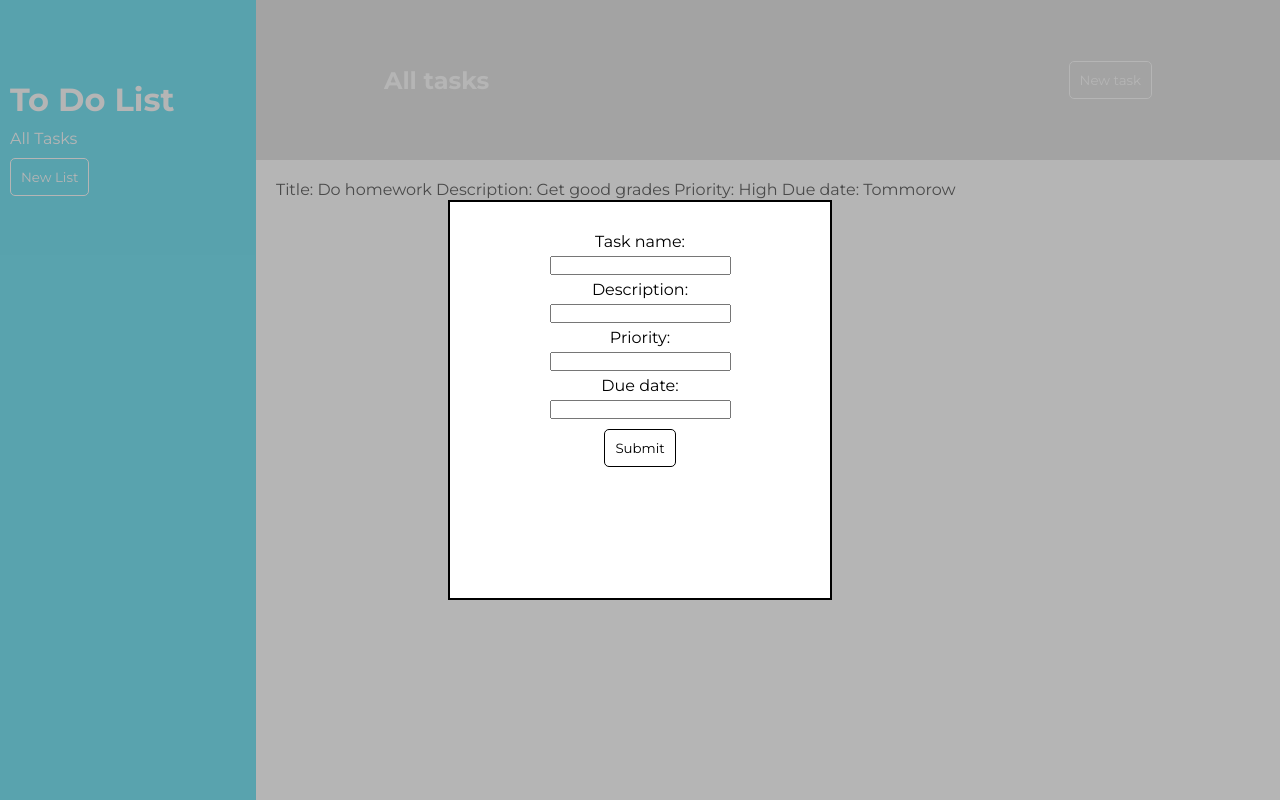
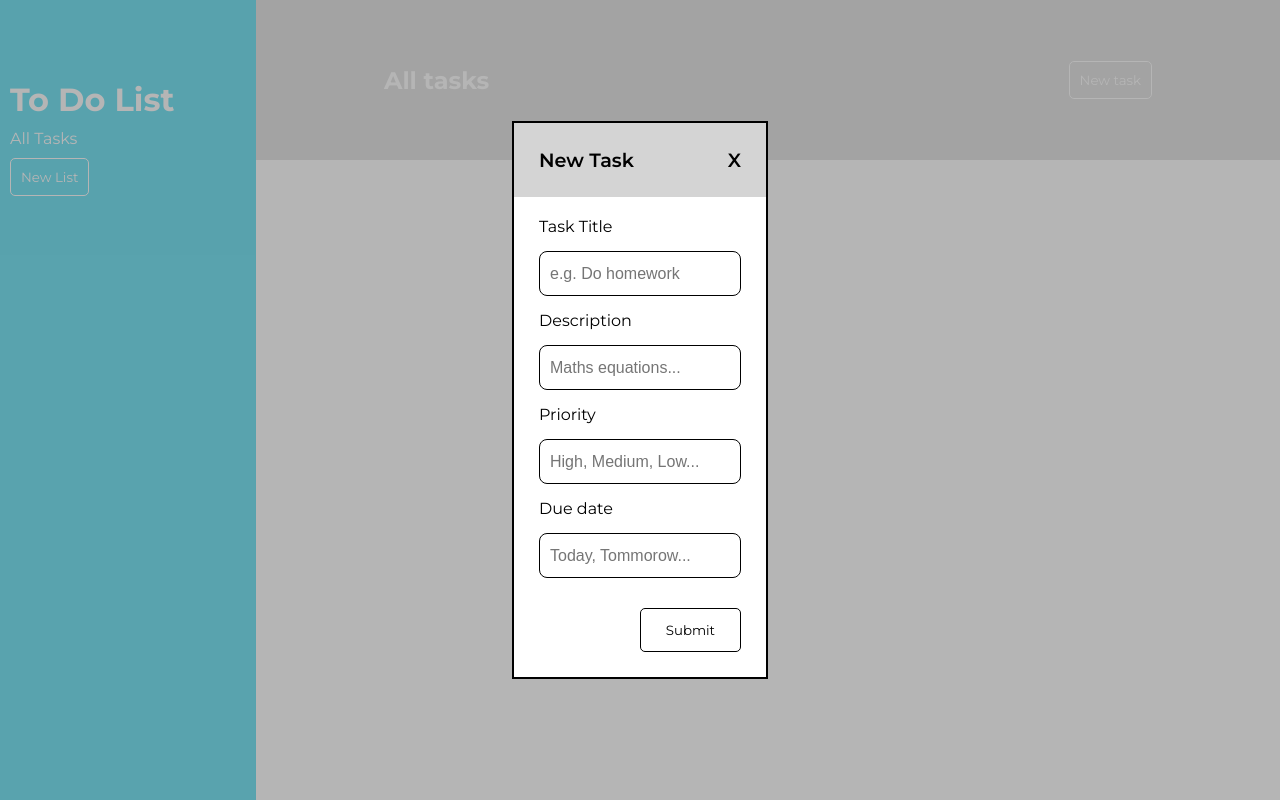
Before and after one commit to Mrsguigles11/todo_list, a website built with webpack: page src/template.html in a window 1280 px wide. Both pictures are taken after a click on the button "New task". Built offline with nearby package versions, Linux system fonts and the light colour scheme.

Commit message:
Complete working new task form with close button and styling, and also change the priority and due date type of inputs.

```diff
--- a/src/index.js
+++ b/src/index.js
@@ -11,10 +11,11 @@ const dom = (function () {
         newTaskForm : document.querySelector(".form_container"),
         titleInput : document.querySelector("#title"),
         descriptionInput : document.querySelector("#description"),
-        priorityInput : document.querySelector("#priority"),
+        priorityInput : document.querySelector("input[list]"),
         dueDateInput : document.querySelector("#due_date"),
         formSubmitButton : document.querySelector("#form_submit_button"),
         formOverlay : document.querySelector(".form_overlay"),
+        formCloseButton : document.querySelector("#form_close_button"),
     }
 
     const bindEvents = function () {
@@ -24,14 +25,28 @@ const dom = (function () {
             newList.publishList();
         })
         cache.newTaskButton.addEventListener('click', () => {
-            cache.newTaskForm.style.display = "block";
-            cache.formOverlay.style.display = "block";
+            cache.newTaskForm.style.display = "flex";
+            cache.formOverlay.style.display = "flex";
         })
         cache.formSubmitButton.addEventListener('click', () => {
             const newTask = new Task(cache.titleInput.value, cache.descriptionInput.value, cache.priorityInput.value, cache.dueDateInput.value);
             taskManager.addTaskToList(newTask);
             cache.newTaskForm.style.display = "none";
             cache.formOverlay.style.display = "none";
+            cache.titleInput.value = "";
+            cache.descriptionInput.value = "";
+            cache.priorityInput.value = "";
+            cache.dueDateInput.value = "";
+            cache.dueDateInput.type = 'text';
+        })
+        cache.formCloseButton.addEventListener('click', () => {
+            cache.newTaskForm.style.display = "none";
+            cache.formOverlay.style.display = "none";
+            cache.titleInput.value = "";
+            cache.descriptionInput.value = "";
+            cache.priorityInput.value = "";
+            cache.dueDateInput.value = "";
+            cache.dueDateInput.type = 'text';
         })
     }
 
@@ -131,6 +146,3 @@ class Task {
     }
 
 }
-
-const task1 = new Task("Do homework", "Get good grades", "High", "Tommorow");
-task1.publishTask();
--- a/src/styles.css
+++ b/src/styles.css
@@ -4,6 +4,7 @@
 * {
     padding: 0;
     margin: 0;
+    box-sizing: border-box;
 }
 
 :root {
@@ -61,37 +62,62 @@ h3 {
 
 .form_container {
     display: none;
-    box-sizing: border-box;
-    position: absolute;
-    width: 30vw;
-    height: 50vh;
-    top: 25vh;
-    left: 35vw;
-    right: 35vw;
+    position: fixed;
+    top: 50%;
+    left: 50%;
+    transform: translate(-50%, -50%);
     border: 2px solid black;
     background-color: white;
     z-index: 1;
-    padding-top: 30px;
+    flex-direction: column;
+    justify-content: center;
+    align-items: end;
+    width: 20vw;
+    padding-bottom: 25px;
 }
 
-.form_content_container {
+.form_header {
+    width: 100%;
+    background-color: var(--header-colour);
+    padding: 25px;
     display: flex;
-    flex-direction: column;
-    justify-content: center;
-    align-items: center;
-    row-gap: 10px;
+    justify-content: space-between;
+    font-weight: 600;
+    font-size: 1.2rem;
+}
+
+#form_close_button {
+    cursor: pointer;
 }
 
 form {
     display: flex;
     flex-direction: column;
-    align-items: center;
-    row-gap: 5px;
+    align-items: start;
+    row-gap: 15px;
+    width: 100%;
+    padding: 20px 25px;
+}
+
+input {
+    width: 100%;
+    border: 1px black solid;
+    height: 45px;
+    border-radius: 8px;
+    font-size: 1rem;
+    padding: 10px;
+    font-weight: 100;
 }
 
 #form_submit_button {
     color: black;
     border: 1px solid black;
+    margin: 10px 25px 0px;
+    padding: 13px 25px;
+}
+
+#form_submit_button:hover {
+    background-color: var(--sidebar-colour);
 }
 
 .form_overlay {
--- a/src/template.html
+++ b/src/template.html
@@ -7,19 +7,26 @@
 </head>
 <body>
     <div class="form_container">
-        <div class="form_content_container">
-            <form action="">
-                <label for="title">Task name:</label>
-                <input type="text" id="title">
-                <label for="description">Description:</label>
-                <input type="text" id="description">
-                <label for="priority">Priority:</label>
-                <input type="text" id="priority">
-                <label for="due_date">Due date:</label>
-                <input type="text" id="due_date">
-            </form>
-            <button id="form_submit_button">Submit</button>
+        <div class="form_header">
+            <div>New Task</div>
+            <div id="form_close_button">X</div>
         </div>
+        <form action="">
+            <label for="title">Task Title</label>
+            <input type="text" id="title" placeholder="e.g. Do homework">
+            <label for="description">Description</label>
+            <input type="text" id="description" placeholder="Maths equations...">
+            <label for="priority">Priority</label>
+            <input list="priority" placeholder="High, Medium, Low...">
+            <datalist id="priority">
+                <option value="High">
+                <option value="Medium">
+                <option value="Low">
+            </datalist>
+            <label for="due_date">Due date</label>
+            <input type="text" id="due_date" placeholder="Today, Tommorow..." onfocus="(this.type='date')">
+        </form>
+        <button id="form_submit_button">Submit</button>
     </div>
     <div class="form_overlay"></div>
     <div class="sidebar">
```
